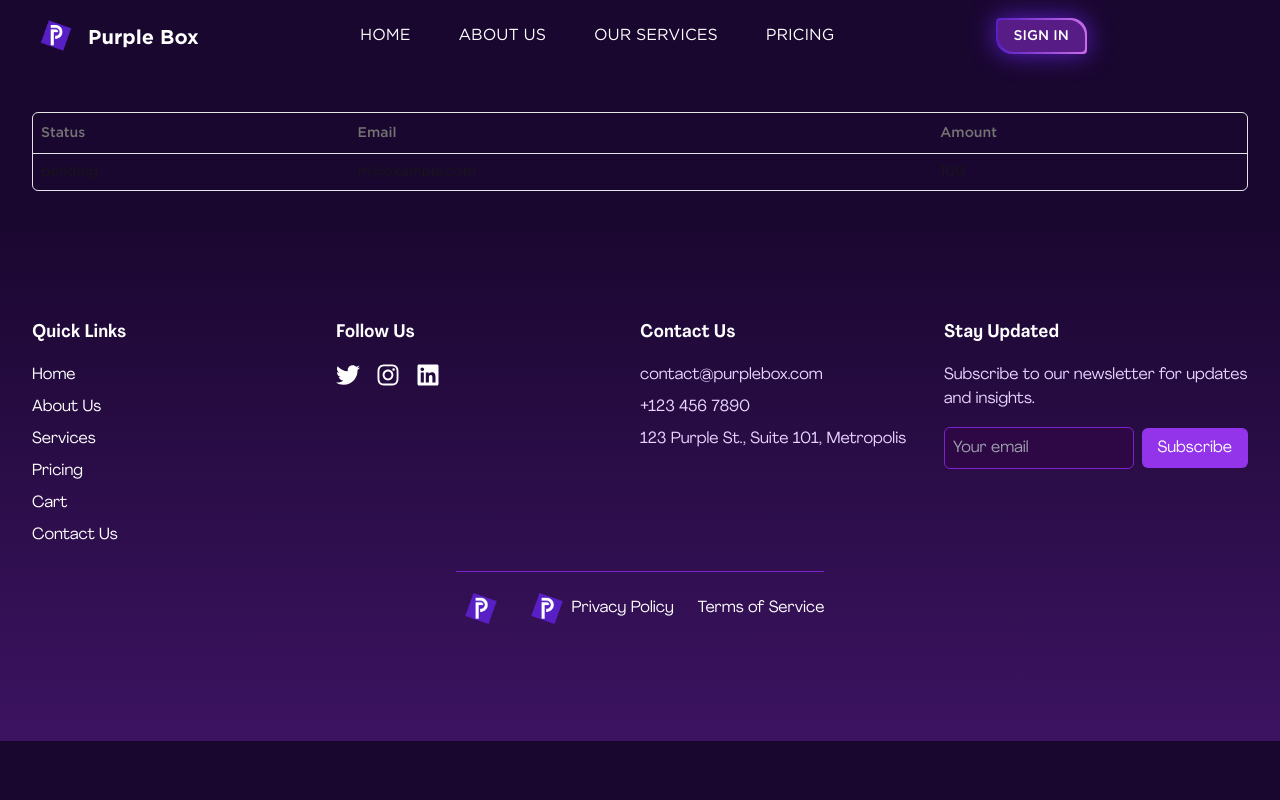
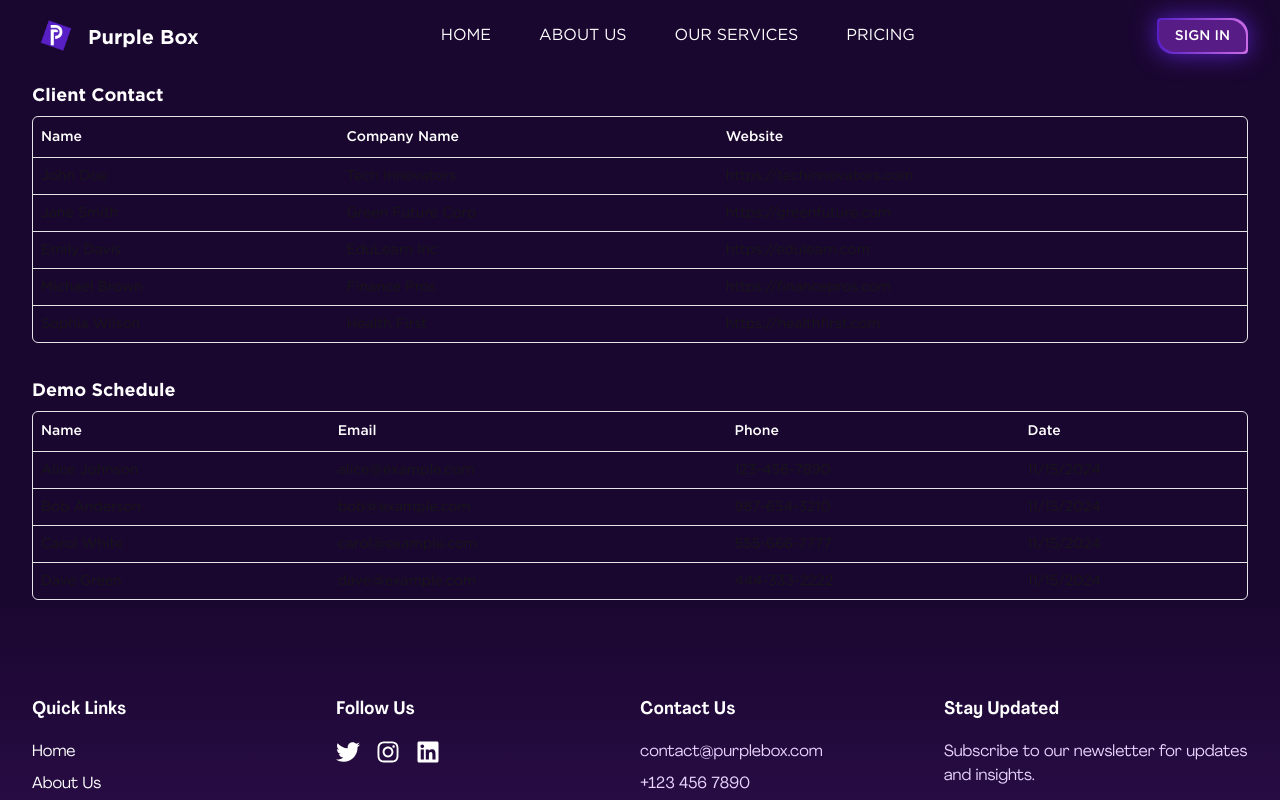
Before and after one commit to VooYee/Purple-Box, a Next.js app: page /admin/client-message in a window 1280 px wide. Shown: the top 800 px of the page. Built offline with nearby package versions, Linux system fonts and the light colour scheme.

Commit message:
feat: finished the client message

```diff
--- a/app/admin/client-message/columns.tsx
+++ b/app/admin/client-message/columns.tsx
@@ -2,26 +2,52 @@
 
 import { ColumnDef } from "@tanstack/react-table"
 
-// This type is used to define the shape of our data.
-// You can use a Zod schema here if you want.
-export type Payment = {
-  id: string
-  amount: number
-  status: "pending" | "processing" | "success" | "failed"
-  email: string
+// Columns for Table 1
+export type CompanyData = {
+  name: string
+  companyName: string
+  website: string
 }
 
-export const columns: ColumnDef<Payment>[] = [
+export const companyColumns: ColumnDef<CompanyData>[] = [
   {
-    accessorKey: "status",
-    header: "Status",
+    accessorKey: "name",
+    header: "Name",
+  },
+  {
+    accessorKey: "companyName",
+    header: "Company Name",
+  },
+  {
+    accessorKey: "website",
+    header: "Website",
+  },
+]
+
+// Columns for Table 2
+export type ContactData = {
+  name: string
+  email: string
+  phone: string
+  date: Date
+}
+
+export const contactColumns: ColumnDef<ContactData>[] = [
+  {
+    accessorKey: "name",
+    header: "Name",
   },
   {
     accessorKey: "email",
     header: "Email",
   },
   {
-    accessorKey: "amount",
-    header: "Amount",
+    accessorKey: "phone",
+    header: "Phone",
+  },
+  {
+    accessorKey: "date",
+    header: "Date",
+    cell: ({ getValue }) => new Date(getValue() as string).toLocaleDateString(),
   },
 ]
--- a/app/admin/client-message/page.tsx
+++ b/app/admin/client-message/page.tsx
@@ -1,25 +1,39 @@
-import { Payment, columns } from "./columns"
+import { companyColumns, contactColumns } from "./columns"
 import { DataTable } from "./data-table"
 
-async function getData(): Promise<Payment[]> {
-  // Fetch data from your API here.
+async function getCompanyData(): Promise<{ name: string; companyName: string; website: string }[]> {
   return [
-    {
-      id: "728ed52f",
-      amount: 100,
-      status: "pending",
-      email: "m@example.com",
-    },
-    // ...
+    { name: "John Doe", companyName: "Tech Innovators", website: "https://techinnovators.com" },
+    { name: "Jane Smith", companyName: "Green Future Corp", website: "https://greenfuture.com" },
+    { name: "Emily Davis", companyName: "EduLearn Inc", website: "https://edulearn.com" },
+    { name: "Michael Brown", companyName: "Finance Pros", website: "https://financepros.com" },
+    { name: "Sophia Wilson", companyName: "Health First", website: "https://healthfirst.com" },
+  ]
+}
+
+async function getContactData(): Promise<{ name: string; email: string; phone: string; date: Date }[]> {
+  return [
+    { name: "Alice Johnson", email: "alice@example.com", phone: "123-456-7890", date: new Date() },
+    { name: "Bob Anderson", email: "bob@example.com", phone: "987-654-3210", date: new Date() },
+    { name: "Carol White", email: "carol@example.com", phone: "555-666-7777", date: new Date() },
+    { name: "Dave Green", email: "dave@example.com", phone: "444-333-2222", date: new Date() },
   ]
 }
 
 export default async function DemoPage() {
-  const data = await getData()
+  const companyData = await getCompanyData()
+  const contactData = await getContactData()
 
   return (
-    <div className="bg-[#1a0730] wrapper flex flex-col items-center mt-[80px]">
-      <DataTable columns={columns} data={data} />
+    <div className="bg-[#1a0730] flex flex-col items-start gap-y-8 mt-[80px]">
+      <div className="w-full table-wrapper space-y-2">
+        <h2 className="text-lg font-bold text-white font-gotham">Client Contact</h2>
+        <DataTable columns={companyColumns} data={companyData} />
+      </div>
+      <div className="w-full table-wrapper space-y-2">
+        <h2 className="text-lg font-bold text-white font-gotham">Demo Schedule</h2>
+        <DataTable columns={contactColumns} data={contactData} />
+      </div>
     </div>
   )
 }
--- a/app/globals.css
+++ b/app/globals.css
@@ -256,6 +256,9 @@ body {
   .wrapper {
     @apply w-full max-w-7xl mx-auto p-4 md:p-6 lg:p-8 flex flex-col items-center
   }
+  .table-wrapper {
+    @apply w-full max-w-7xl mx-auto px-4 md:px-6 lg:px-8 flex flex-col items-start
+  }
   .navbar-wrapper {
     @apply w-full max-w-7xl mx-auto px-4 md:px-6 lg:px-8
   }
--- a/components/Navbar.tsx
+++ b/components/Navbar.tsx
@@ -84,8 +84,8 @@ const Navbar = () => {
         </Button>
 
         <Sheet>
-          <SheetTrigger>
-            <Menu className='lg:hidden' />
+          <SheetTrigger className='lg:hidden'>
+            <Menu />
           </SheetTrigger>
           <SheetContent className='w-full h-full flex flex-col items-center justify-center gap-y-4 bg-purple-900'>
             {navItems.map((item, index) => (
--- a/components/ui/table.tsx
+++ b/components/ui/table.tsx
@@ -73,7 +73,7 @@ const TableHead = React.forwardRef<
   <th
     ref={ref}
     className={cn(
-      "h-10 px-2 text-left align-middle font-medium text-muted-foreground [&:has([role=checkbox])]:pr-0 [&>[role=checkbox]]:translate-y-[2px]",
+      "h-10 px-2 text-left align-middle font-medium text-white [&:has([role=checkbox])]:pr-0 [&>[role=checkbox]]:translate-y-[2px]",
       className
     )}
     {...props}
```
